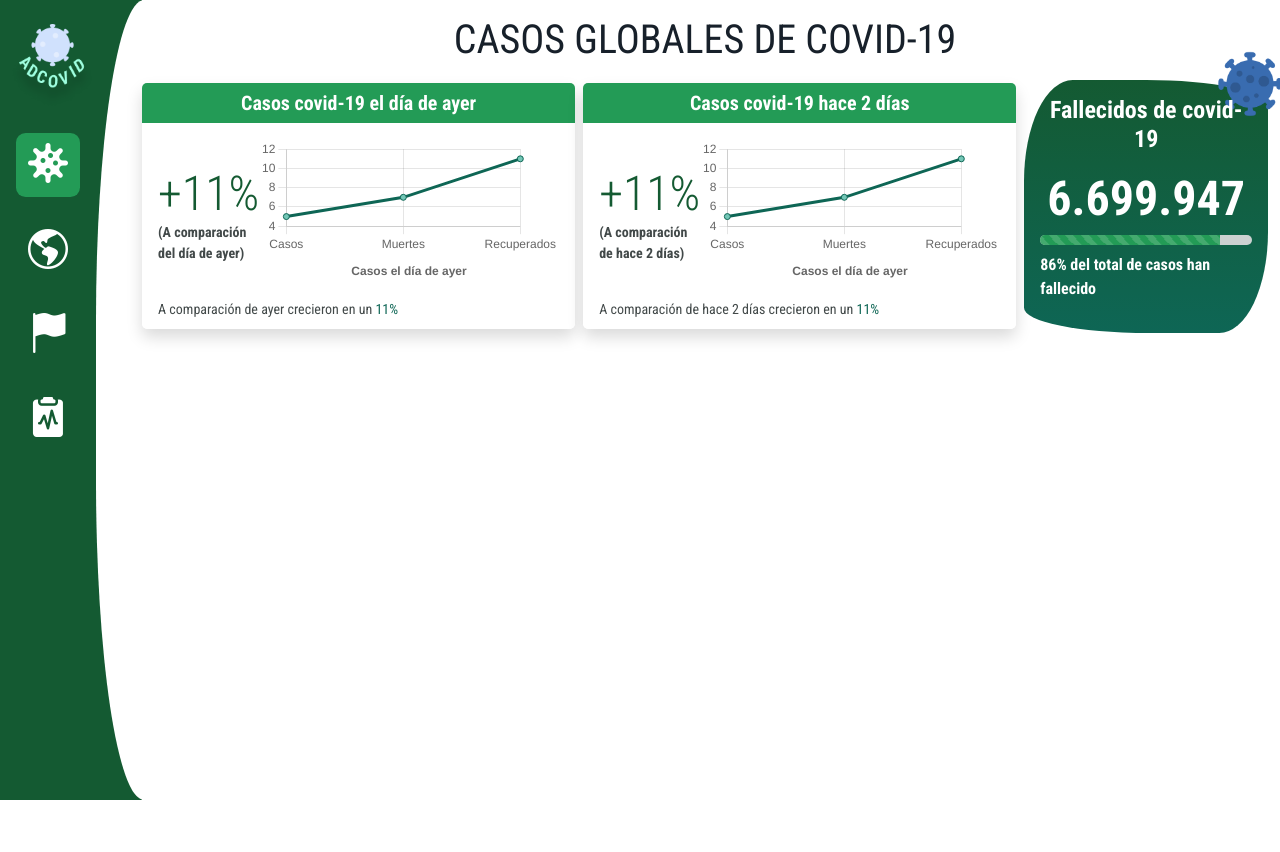
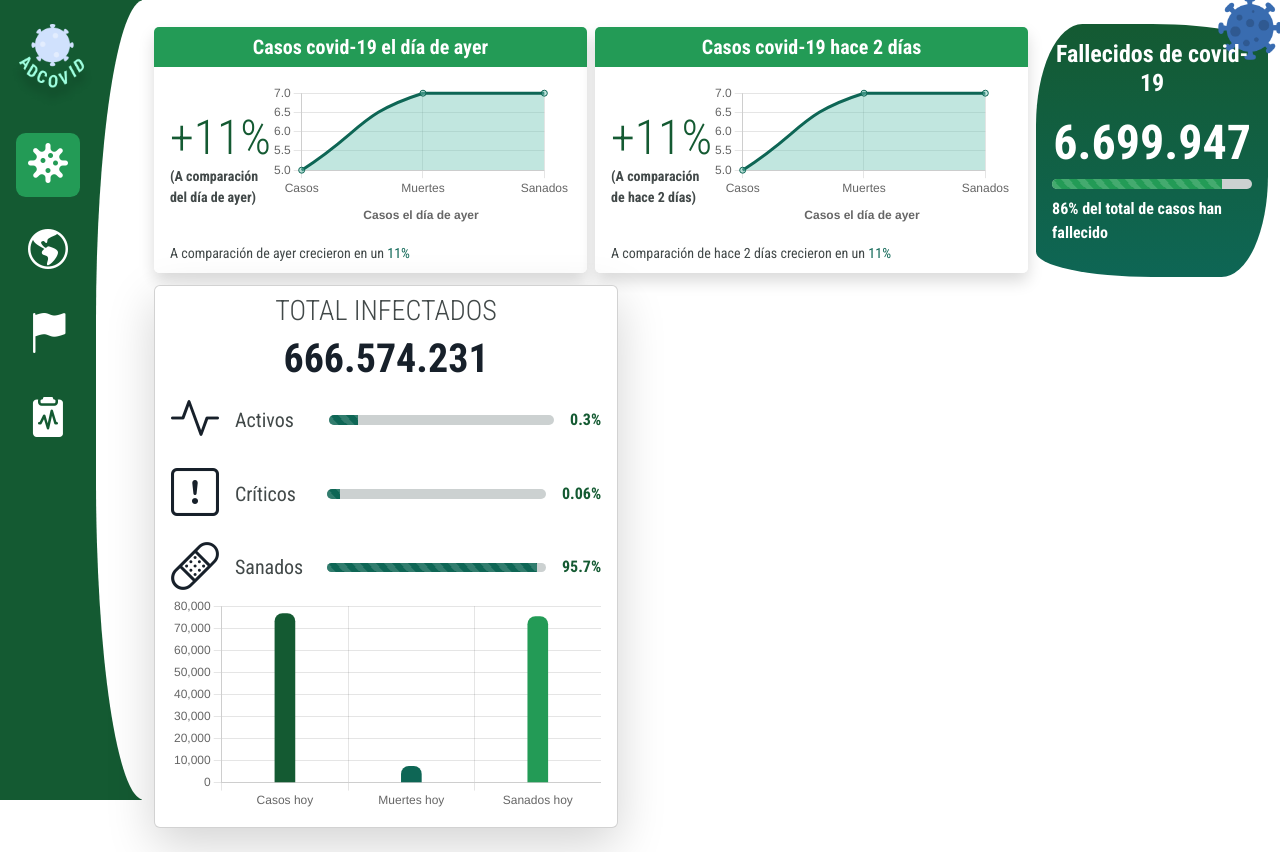
Before and after one commit to JKmoises/adcovid, a React (Create React App) app: page / in a window 1280 px wide. Before the commit the page ends 800 px from the top, so only its background shows below. Built offline with nearby package versions, Linux system fonts and the light colour scheme.

Commit message:
Agregando Grafica de barra de total de infectados por covid-19

```diff
--- a/src/App.css
+++ b/src/App.css
@@ -6,6 +6,10 @@
   --bs-progress-bg: var(--gray-light-color) !important;
   --bs-progress-bar-bg: var(--third-color) !important;
   height: .6rem !important;
+}
+
+.progress-second-color{
+  --bs-progress-bar-bg: var(--second-color) !important;
 }
 
 
@@ -28,6 +32,10 @@
   background: linear-gradient(180deg, #145A32 0%, #0E6655 100%);
 }
 
+.bg-second-color{
+  background-color: var(--second-color) !important;
+}
+
 .bg-third-color{
   background-color: var(--third-color) !important;
 }
@@ -37,7 +45,7 @@
 }
 
 .flex-50{
-  flex: 0 0 50%;
+  flex: 0 0 100%;
 }
 
 
@@ -86,6 +94,10 @@
   top: 0;
 }
 
+.w-6{
+  width: 7rem !important;
+}
+
 .w-11 {
   width: 100% !important;
 }
@@ -94,7 +106,11 @@
 /* X-Small devices (portrait phones, less than 576px)
 No media query for `xs` since this is the default in Bootstrap */
 /* Small devices (landscape phones, 576px and up) */
-@media (min-width: 576px) {}
+@media (min-width: 576px) {
+  .flex-50 {
+    flex: 0 0 50% !important;
+  }
+}
 
 /* Medium devices (tablets, 768px and up) */
 @media (min-width: 768px) {
@@ -152,6 +168,7 @@ No media query for `xs` since this is the default in Bootstrap */
   .w-11 {
     width: 11rem !important;
   }
+
 }
 
 /* Large devices (desktops, 992px and up) */
@@ -173,7 +190,7 @@ No media query for `xs` since this is the default in Bootstrap */
 
 }
 
-@media (min-width: 1267px) {
+@media (min-width: 1279px) {
   .flex-50 {
     flex: 1 0 0 !important;
   }
--- a/src/App.tsx
+++ b/src/App.tsx
@@ -12,6 +12,7 @@ function App() {
     <div className="d-md-flex min-vh-100">
       <Navegacion />
 
+      <main className="d-flex flex-column align-items-center container-fluid py-4">
         <Routes>
           <Route path="/" element={<Globales />} />
 
@@ -21,6 +22,7 @@ function App() {
 
           <Route path="/vacunas" element={<Vacunas />} />
         </Routes>
+      </main>
     </div>
   );
 }
--- a/src/components/CardCovid.tsx
+++ b/src/components/CardCovid.tsx
@@ -16,6 +16,7 @@ import {
   Title,
   Tooltip,
   Legend,
+  Filler
 } from "chart.js";
 import { Line } from "react-chartjs-2";
 
@@ -26,10 +27,12 @@ ChartJS.register(
   LineElement,
   Title,
   Tooltip,
-  Legend
+  Legend,
+  Filler
 );
 
 const options = {
+  fill: true,
   responsive: true,
   plugins: {
     legend: {
@@ -43,7 +46,7 @@ const options = {
   },
 };
 
-const labels = ["Casos", "Muertes", "Recuperados"];
+const labels = ["Casos", "Muertes", "Sanados"];
 
 const data = {
   labels,
@@ -51,7 +54,8 @@ const data = {
     {
       data: labels.map((label) => label.length),
       borderColor: "#0E6655",
-      backgroundColor: "#73C6B6",
+      backgroundColor: "#73C6B670",
+      tension: 0.5
     },
   ],
 };
--- a/src/components/CardIcon.tsx
+++ b/src/components/CardFallecidos.tsx
@@ -1,7 +1,7 @@
 import { ProgressBar } from 'react-bootstrap';
 import covidIcon from "../assets/covid-virus.png";
 
-export const CardIcon = () => {
+export const CardFallecidos = () => {
   return (
     <section
       className="position-relative d-flex flex-column align-items-center justify-content-center gap-2
@@ -15,7 +15,9 @@ export const CardIcon = () => {
       <h4 className="fw-bold text-center">Fallecidos de covid-19</h4>
       <span className="display-5 fw-bold">6.699.947</span>
       <ProgressBar className="w-100" animated now={85} />
-      <p className="fw-bold">86% del total de casos han fallecido</p>
+      <p className="text-center text-md-start fw-bold">
+        86% del total de casos han fallecido
+      </p>
     </section>
   );
 }
--- /dev/null
+++ b/src/components/CardInfectados.tsx
@@ -0,0 +1,114 @@
+import { Card, Stack, ProgressBar } from 'react-bootstrap';
+import { Bar } from 'react-chartjs-2';
+import {
+  Chart as ChartJS,
+  CategoryScale,
+  LinearScale,
+  PointElement,
+  BarElement,
+  Title,
+  Tooltip,
+  Legend,
+} from "chart.js";
+
+ChartJS.register(
+  CategoryScale,
+  LinearScale,
+  PointElement,
+  BarElement,
+  Title,
+  Tooltip,
+  Legend,
+);
+
+const options = {
+  responsive: true,
+  barThickness: 20,
+  borderRadius: 8,
+  plugins: {
+    legend: {
+      display: false,
+    },
+    title: {
+      display: false,
+    },
+  },
+};
+
+const labels = ["Casos hoy", "Muertes hoy", "Sanados hoy"];
+
+const data = {
+  labels,
+  datasets: [
+    {
+      data: [76703, 7350, 75285],
+      backgroundColor: ["#145A32", "#0E6655", "#239B56"],
+    },
+  ],
+};
+export const CardInfectados = () => {
+  return (
+    <Card className="shadow-lg">
+      <Card.Header className="text-center border-0 bg-transparent">
+        <h3 className="text-uppercase fw-light text-gray-dark-color">
+          Total Infectados
+        </h3>
+        <Card.Text className="h1 text-color fw-bolder">666.574.231</Card.Text>
+      </Card.Header>
+
+      <Card.Body className="pt-0">
+        <Stack className="gap-3">
+          <Stack className="flex-row align-items-center gap-3">
+            <div className="display-5 text-color">
+              <i className="bi bi-activity"></i>
+            </div>
+
+            <Card.Text className="w-6 m-0 fs-5 text-gray-dark-color">
+              Activos
+            </Card.Text>
+            <ProgressBar
+              className="progress-second-color w-75"
+              animated
+              now={13}
+            />
+            <Card.Text className="fw-bold text-first-color">0.3%</Card.Text>
+          </Stack>
+
+          <Stack className="flex-row align-items-center justify-content-between gap-3">
+            <div className="display-5 text-color">
+              <i className="bi bi-exclamation-square"></i>
+            </div>
+
+            <Card.Text className="w-6 m-0 fs-5 text-gray-dark-color">
+              Críticos
+            </Card.Text>
+            <ProgressBar
+              className="progress-second-color w-75"
+              animated
+              now={6}
+            />
+            <Card.Text className="fw-bold text-first-color">0.06%</Card.Text>
+          </Stack>
+
+          <Stack className="flex-row align-items-center justify-content-between gap-3">
+            <div className="display-5 text-color">
+              <i className="bi bi-bandaid"></i>
+            </div>
+
+            <Card.Text className="w-6 m-0 fs-5 text-gray-dark-color">
+              Sanados
+            </Card.Text>
+            <ProgressBar
+              className="progress-second-color w-75"
+              animated
+              now={95.7}
+            />
+            <Card.Text className="fw-bold text-first-color">95.7%</Card.Text>
+          </Stack>
+        </Stack>
+
+        <Bar data={data} options={options} />
+      </Card.Body>
+    </Card>
+  );
+}
--- a/src/pages/Continentes.tsx
+++ b/src/pages/Continentes.tsx
@@ -2,8 +2,8 @@ import React from 'react'
 
 export const Continentes = () => {
   return (
-    <main className="w-100 pe-md-5 pb-4 ms-10">
+    <>
       <h1>Continentes</h1>
-    </main>
+    </>
   );
 }
--- a/src/pages/Globales.tsx
+++ b/src/pages/Globales.tsx
@@ -1,15 +1,12 @@
 import { CardCovid } from "../components/CardCovid";
 import { Row,Col } from "react-bootstrap";
-import { CardIcon } from '../components/CardIcon';
+import { CardFallecidos } from "../components/CardFallecidos";
+import { CardInfectados } from "../components/CardInfectados";
 
 
 export const Globales = () => {
   return (
-    <main className="d-flex flex-column align-items-center container-fluid ps-lg-0">
-      <h1 className="text-center my-3 text-color">
-        CASOS GLOBALES DE COVID-19
-      </h1>
-
+    <>
       <Row className="justify-content-center align-items-center gap-3 gap-xl-2 w-100">
         <Col lg className="p-0">
           <CardCovid
@@ -28,9 +25,19 @@ export const Globales = () => {
         </Col>
 
         <Col lg className="p-0 flex-50">
-          <CardIcon />
+          <CardFallecidos />
         </Col>
       </Row>
-    </main>
+
+      <Row className="justify-content-center align-items-center gap-3 gap-xl-2 w-100 mt-3 mt-lg-2">
+        <Col lg={5} className="p-0">
+          <CardInfectados/>
+        </Col>
+
+        <Col lg className="p-0"></Col>
+
+        <Col lg className="p-0 flex-50"></Col>
+      </Row>
+    </>
   );
 };
--- a/src/pages/Pais.tsx
+++ b/src/pages/Pais.tsx
@@ -2,8 +2,8 @@ import React from 'react'
 
 export const Pais = () => {
   return (
-    <main className="w-100 pe-md-5 pb-4 ms-10">
+    <>
       <h1>Pais</h1>
-    </main>
+    </>
   );
 }
--- a/src/pages/Vacunas.tsx
+++ b/src/pages/Vacunas.tsx
@@ -1,9 +1,8 @@
-import React from 'react'
 
 export const Vacunas = () => {
   return (
-    <main className="w-100 pe-md-5 pb-4 ms-10">
+    <>
       <h1>Vacunas</h1>
-    </main>
+    </>
   );
 }
```
Also changed, not shown: src/hooks/useFetch.ts (added, +42 -0 lines), 1 other file (tests, documents, lock files or other folders). Lines whose indentation alone changed are shown as unchanged.
